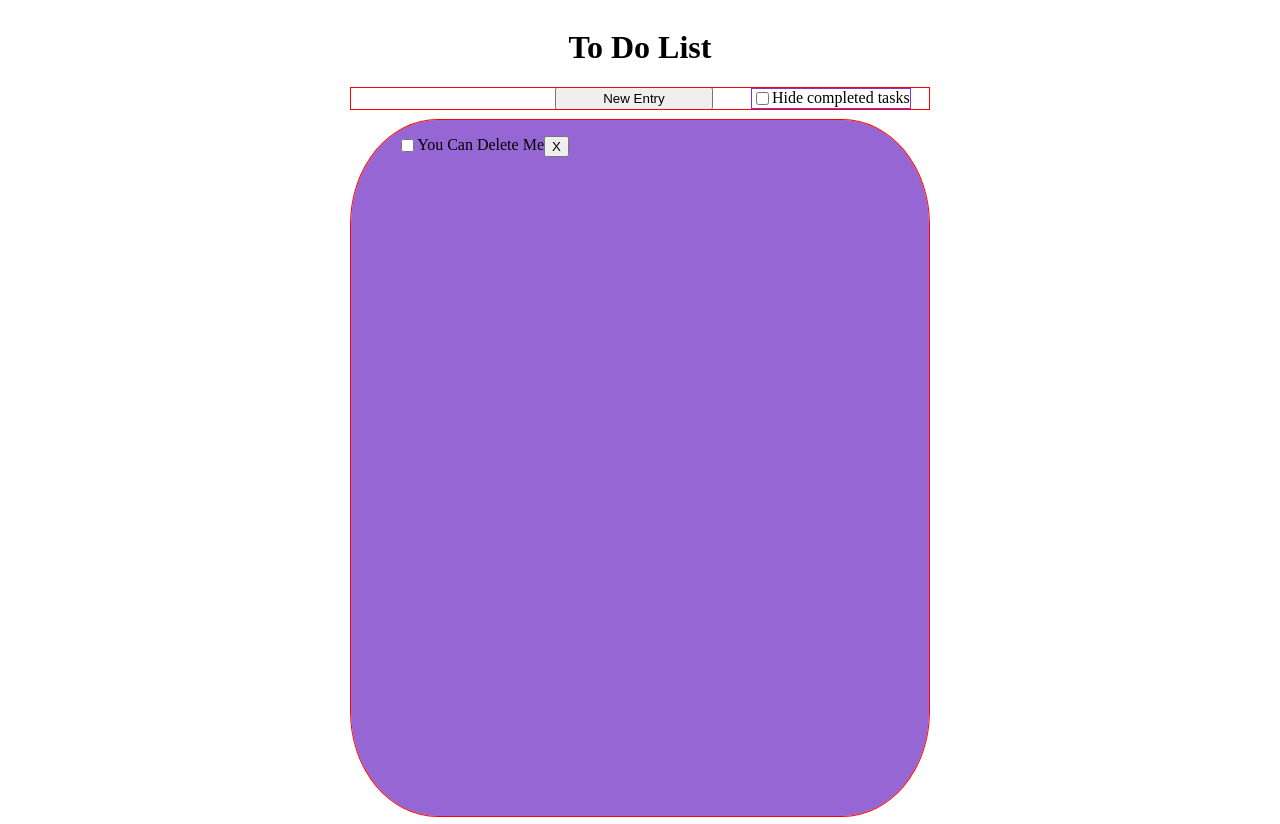
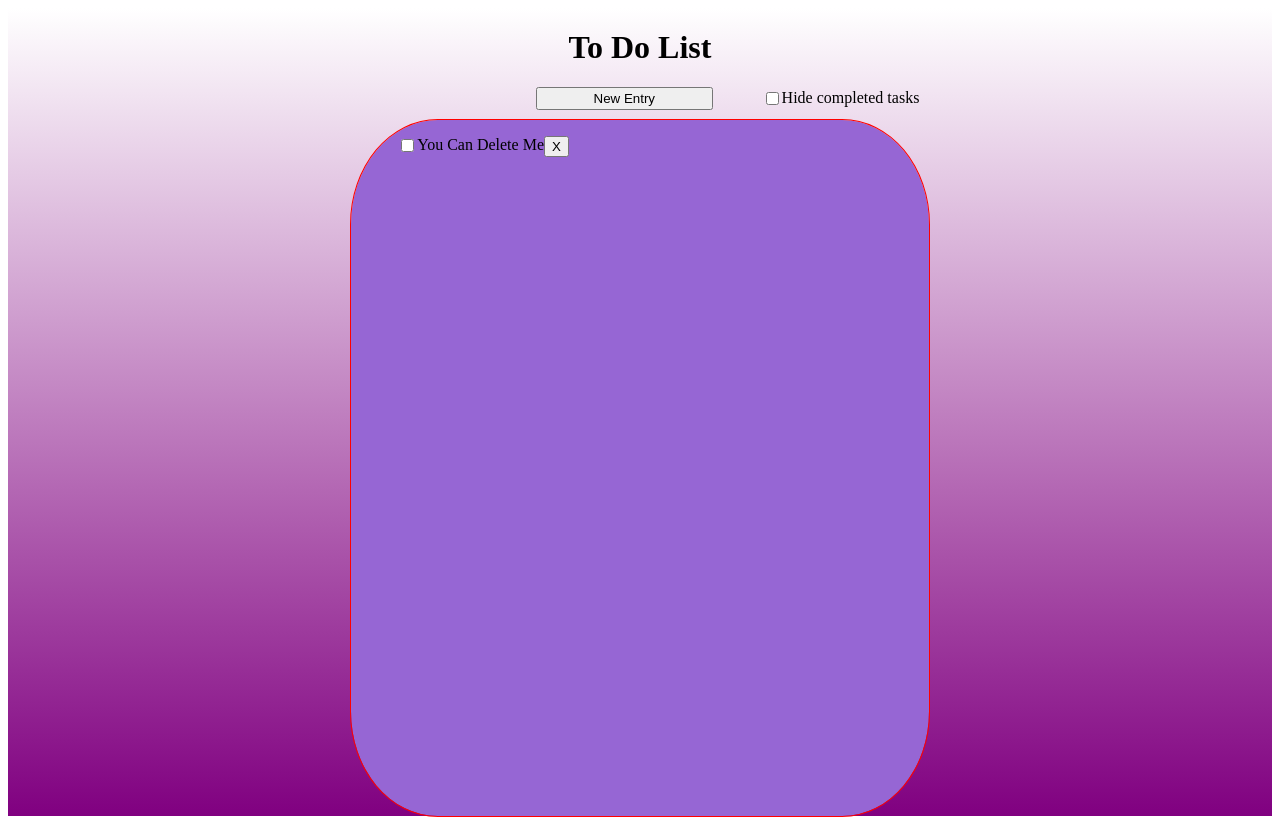
Before and after one commit to Morgan421a/Vue-To-Do-List, a Vue app in the folder To-Do-List/: page / in a window 1280 px wide. Built offline with nearby package versions, Linux system fonts and the light colour scheme.

Commit message:
Added hide completed tasks functionality, completed tasks now cross out

```diff
--- a/To-Do-List/src/App.vue
+++ b/To-Do-List/src/App.vue
@@ -1,10 +1,10 @@
 <script setup>
-import { ref } from 'vue';
+import { ref, computed } from 'vue';
 
 let id = 0
-
+const hideCompleted = ref(false)
 const entries = ref([
-  { id: id++, text: "You Can Delete Me", complete: true } // Stores entries in an array, gives each entry and id key
+  { id: id++, text: "You Can Delete Me", complete: false } // Stores entries in an array, gives each entry and id key
 ])
 
 function addEntry() {
@@ -18,6 +18,12 @@ function deleteEntry(entry) {
   entries.value = entries.value.filter((t) => t !== entry)
 }
 
+const completedTasks = computed(() => {
+  return hideCompleted.value
+  ? entries.value.filter((t) => !t.complete)
+  : entries.value
+})
+
 </script>
 
 <template>
@@ -25,13 +31,13 @@ function deleteEntry(entry) {
     <h1>To Do List</h1>
     <div class="content-top">
     <button class="new-entry" @click="addEntry">New Entry</button>
-    <span id="hide-completed"><input type="checkbox">Hide completed tasks</span>
+    <span id="hide-completed"><input type="checkbox" @click="hideCompleted = !hideCompleted">Hide completed tasks</span>
     </div>
     <div class="content">
       <ul>
-        <li v-for="entry in entries" :key="entry.id">
-          <input type="checkbox" class="checkbox">
-          <span>{{ entry.text }}</span>
+        <li v-for="entry in completedTasks" :key="entry.id">
+          <input type="checkbox" class="checkbox" v-model="entry.complete">
+          <span :class="{ complete: entry.complete }">{{ entry.text }}</span>
           <button id="delete" @click="deleteEntry(entry)">X</button><br/><br/>
         </li>
       </ul>
@@ -47,6 +53,7 @@ function deleteEntry(entry) {
       "left-blank content-top right-blank"
       "left-blank content  right-blank"
       "left-footer content  right-footer";
+  background-image: linear-gradient(to top, purple, white);
 }
 
 h1 {
@@ -59,7 +66,6 @@ h1 {
   display: flex;
   align-items: center;
   justify-content: center;
-  outline: solid 1px red;
   padding-left: 32%;
 }
 
@@ -80,6 +86,10 @@ h1 {
   width: 40%;
   height: 110%;
   align-self: center;
+  display: inline-flex;
+  justify-content: center;
+  align-items: center;
+  flex: 1 3 auto
 }
 
 ul {
@@ -96,14 +106,15 @@ li {
 
 #hide-completed {
   display: inline-flex;
-  outline: 1px solid blueviolet;
   justify-content: center;
   align-items: center;
   box-sizing: border-box;
   margin-left: 10%;
+  flex: 1 1 auto;
 }
 
-
-
+.complete {
+  text-decoration: line-through;
+}
 
 </style>
```
